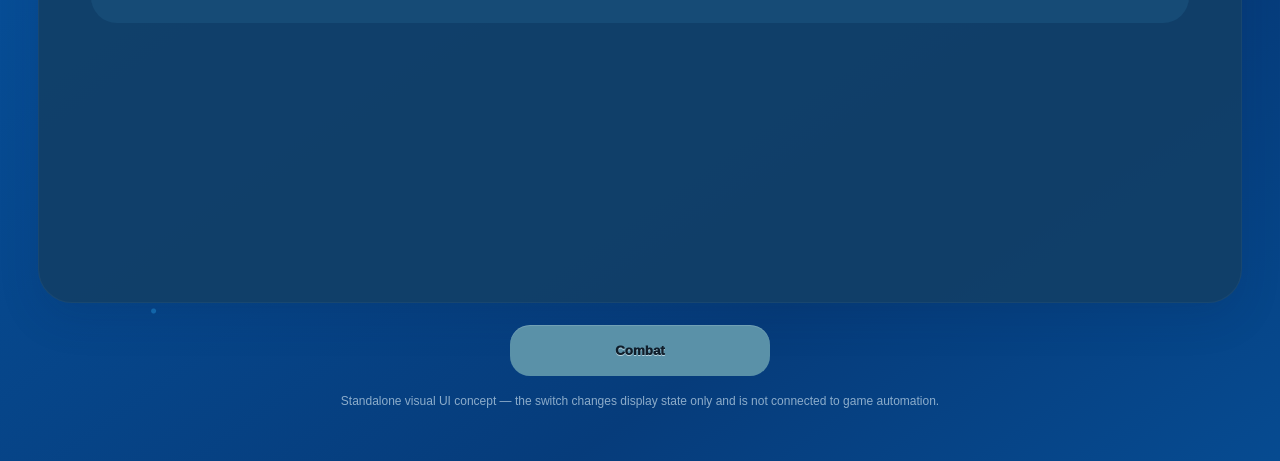
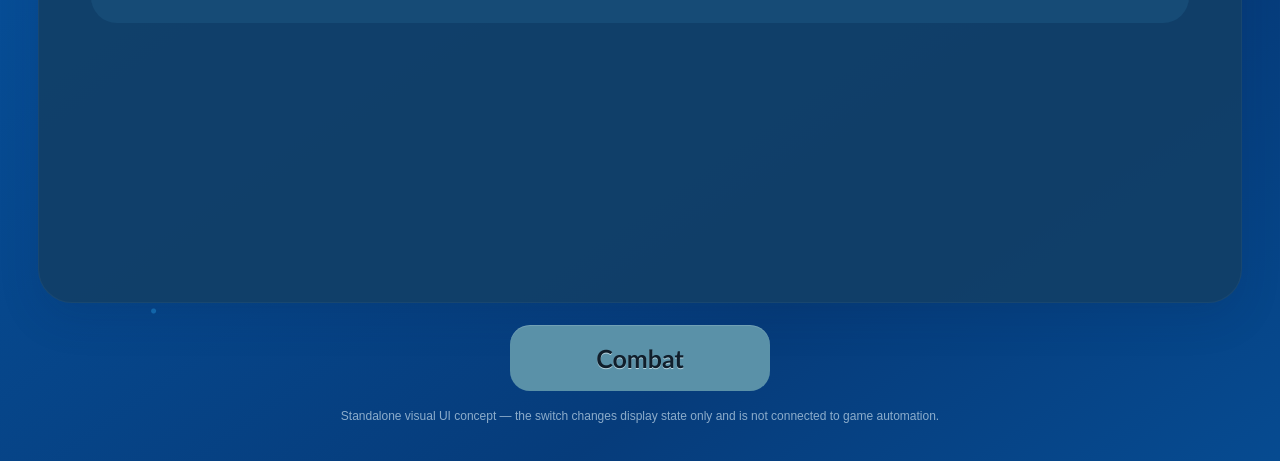
Before and after one commit to matteovandermescht-cell/..., a plain HTML site: page ui-prototype/index.html in a window 1280 px wide. Shown: the part 329-790 px from the top of the page. Drawn offline with Linux system fonts and the light colour scheme.

Commit message:
Fix typography rule in single-page UI prototype

```diff
--- a/ui-prototype/index.html
+++ b/ui-prototype/index.html
@@ -142,7 +142,9 @@
       border-radius: 20px;
       background: #5a91a8;
       color: #101e2b;
-      font: 1000 clamp(18px, 2vw, 25px) inherit;
+      font-family: inherit;
+      font-size: clamp(18px, 2vw, 25px);
+      font-weight: 1000;
       font-weight: 1000;
       text-shadow: 0 1px 0 #b6d3df;
       box-shadow: inset 0 1px 0 #ffffff25;
```
